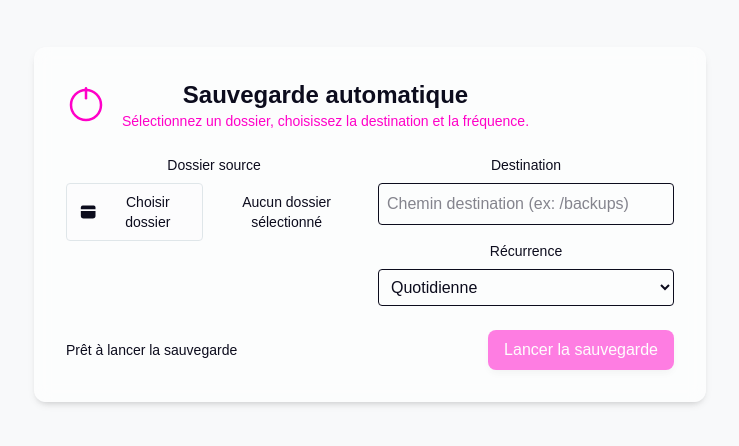
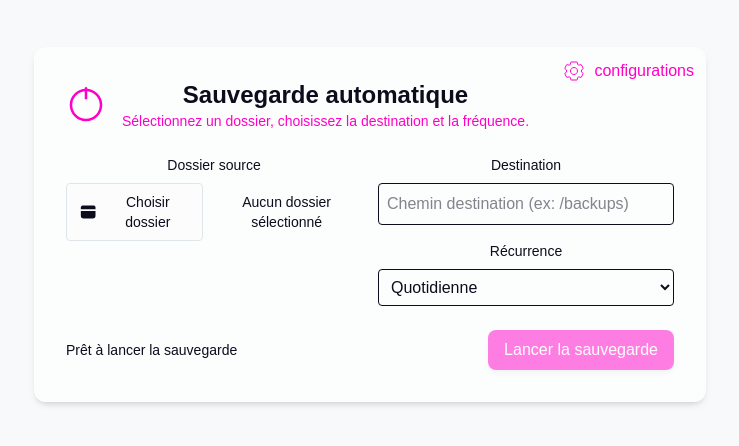
Before and after one commit to camara12-arth/scriptDeSauvegardeAuto, a React (Vite) app in the folder save_app/front-end/: page / in a window 1280 px wide. Shown: the part 208-654 px from the top of the page, without its empty margins (270-1009 px from the left). Built offline with nearby package versions, Linux system fonts and the light colour scheme.

Commit message:
creation des types et hooks pour separer la logique et faciliter la maintenanbilitee

```diff
--- a/save_app/front-end/src/components/sauvegarde.tsx
+++ b/save_app/front-end/src/components/sauvegarde.tsx
@@ -1,58 +1,36 @@
-import { useState } from "react";
-import axios from "axios";
+
+import useSauvegarde from "../hooks/useSauvegarde";
 
 export default function Sauvegarde() {
-  const [sourceFiles, setSourceFiles] = useState<FileList | null>(null);
-  const [destination, setDestination] = useState("");
-  const [recurrence, setRecurrence] = useState("daily");
-  const [isLoading, setIsLoading] = useState(false);
 
-  const handleSourceChange = (e: React.ChangeEvent<HTMLInputElement>) => {
-    if (e.target.files) {
-      setSourceFiles(e.target.files);
-    }
-  };
-
-  const getFolderName = () => {
-    if (!sourceFiles || sourceFiles.length === 0) return "";
-    // webkitRelativePath usually contains the directory at index 0
-    const p = (sourceFiles[0] as any).webkitRelativePath as string | undefined;
-    if (p) return p.split("/")[0];
-    return sourceFiles[0].name;
-  };
-
-  const filePreview = () => {
-    if (!sourceFiles) return [] as string[];
-    return Array.from(sourceFiles).slice(0, 6).map((f) => f.name);
-  };
-
-  const handleSubmit = async () => {
-    if (!sourceFiles) {
-      alert("Veuillez sélectionner un dossier source.");
-      return;
-    }
-
-    const sourcePath = getFolderName();
-    setIsLoading(true);
-    try {
-      const res = await axios.post("http://localhost:5000/backup", {
-        source: sourcePath,
-        destination,
-        recurrence,
-      });
-
-      alert(`Sauvegarde créée: ${res.data.path}`);
-    } catch (error) {
-      console.error("Erreur lors de la sauvegarde:", error);
-      alert("Une erreur est survenue lors de la création de la sauvegarde.");
-    } finally {
-      setIsLoading(false);
-    }
-  };
+  const {
+    sourceFiles,
+    destination,
+    recurrence,
+    isLoading,
+    handleSourceChange,
+    getFolderName,
+    filePreview,
+    handleConfig,
+    handleSubmit,
+    setDestination,
+    setRecurrence,
+  } = useSauvegarde();
 
   return (
     <div className="flex items-center justify-center min-h-screen bg-background text-foreground p-6">
-      <div className="w-full max-w-2xl bg-card/60 backdrop-blur rounded-xl shadow-lg p-8">
+      <div className="relative w-full max-w-2xl bg-card/60 backdrop-blur rounded-xl shadow-lg p-8">
+              <button className="absolute top-3 right-3 flex items-center gap-2 text-primary cursor-pointer hover:text-primary/80 transition" onClick={handleConfig}>
+        <svg
+          xmlns="http://www.w3.org/2000/svg" fill="none" viewBox="0 0 24 24" stroke="currentColor" className="w-6 h-6"
+        >
+          <path
+           d="M12 8.5C10.07 8.5 8.5 10.07 8.5 12C8.5 13.93 10.07 15.5 12 15.5C13.93 15.5 15.5 13.93 15.5 12C15.5 10.07 13.93 8.5 12 8.5ZM19.43 12.98C19.47 12.66 19.5 12.34 19.5 12C19.5 11.66 19.47 11.34 19.43 11.02L21.05 9.76C21.21 9.63 21.26 9.39 21.17 9.19L19.37 5.81C19.27 5.61 19.05 5.52 18.84 5.58L16.86 6.18C16.45 5.86 16.01 5.59 15.53 5.37L15.25 3.32C15.22 3.14 15.08 3 14.9 3H9.1C8.92 3 8.78 3.14 8.75 3.32L8.47 5.37C7.99 5.59 7.55 5.87 7.14 6.18L5.16 5.58C4.95 5.52 4.73 5.61 4.63 5.81L2.83 9.19C2.74 9.39 2.79 9.63 2.95 9.76L4.57 11.02C4.53 11.34 4.5 11.66 4.5 12C4.5 12.34 4.53 12.66 4.57 12.98L2.95 14.24C2.79 14.37 2.74 14.61 2.83 14.81L4.63 18.19C4.73 18.39 4.95 18.48 5.16 18.42L7.14 17.82C7.55 18.14 7.99 18.41 8.47 18.63L8.75 20.68C8.78 20.86 8.92 21 9.1 21H14.9C15.08 21 15.22 20.86 15.25 20.68L15.53 18.63C16.01 18.41 16.45 18.13 16.86 17.82L18.84 18.42C19.05 18.48 19.27 18.39 19.37 18.19L21.17 14.81C21.26 14.61 21.21 14.37 21.05 14.24L19.43 12.98Z"
+          />
+        </svg>
+        configurations
+      </button>
+          {/* header de l'app (tu pourra creer le composant Header) */}
         <div className="flex items-center gap-4 mb-6">
           <svg width="40" height="40" viewBox="0 0 24 24" fill="none" className="text-primary">
             <path d="M12 2v6" stroke="currentColor" strokeWidth="1.5" strokeLinecap="round" strokeLinejoin="round" />
@@ -63,7 +41,10 @@ export default function Sauvegarde() {
             <p className="text-sm text-primary">Sélectionnez un dossier, choisissez la destination et la fréquence.</p>
           </div>
         </div>
-
+        {/* choix du dossier source et de la destination de sauvegarde (tu pourras creer un composant pour InputField pour cette parti puis passer les diffrentes handle... en callback)*/}
+        {/* puis creer un composant Config qui vas nous permettre de recuperer les config de sauvegarde par exemple la recurrence, le chemin du dossier source et dest puis la date de la derniere sauvegarde */}
+        {/* j'ai creer un type pour t'aider exe: const [configs,setconfigs]= useState<ConfigType>() */}
+        {/* tu pourras recuperer les configs grace a axios.get(http://localhost:5000/backup) dans un useEffect avec un tableau de dependance vide exe:[] */}
         <div className="grid grid-cols-1 md:grid-cols-2 gap-4 mb-4">
           <div>
             <label className="block text-sm mb-2">Dossier source</label>
--- /dev/null
+++ b/save_app/front-end/src/hooks/useSauvegarde.tsx
@@ -0,0 +1,68 @@
+import axios from "axios";
+import { useState } from "react";
+
+export default function useSauvegarde() {
+ const [sourceFiles, setSourceFiles] = useState<FileList | null>(null);
+  const [destination, setDestination] = useState("");
+  const [recurrence, setRecurrence] = useState("daily");
+  const [isLoading, setIsLoading] = useState(false);
+
+  const handleSourceChange = (e: React.ChangeEvent<HTMLInputElement>) => {
+    if (e.target.files) {
+      setSourceFiles(e.target.files);
+    }
+  };
+
+  const getFolderName = () => {
+    if (!sourceFiles || sourceFiles.length === 0) return "";
+    // webkitRelativePath usually contains the directory at index 0
+    const p = (sourceFiles[0] as any).webkitRelativePath as string | undefined;
+    if (p) return p.split("/")[0];
+    return sourceFiles[0].name;
+  };
+
+  const filePreview = () => {
+    if (!sourceFiles) return [] as string[];
+    return Array.from(sourceFiles).slice(0, 6).map((f) => f.name);
+  };
+  const handleConfig = () => {
+    alert("Fonctionnalité de configuration à venir !");
+  };
+
+  const handleSubmit = async () => {
+    if (!sourceFiles) {
+      alert("Veuillez sélectionner un dossier source.");
+      return;
+    }
+
+    const sourcePath = getFolderName();
+    setIsLoading(true);
+    try {
+      const res = await axios.post("http://localhost:5000/backup", {
+        source: sourcePath,
+        destination,
+        recurrence,
+      });
+
+      alert(`Sauvegarde créée: ${res.data.path}`);
+    } catch (error) {
+      console.error("Erreur lors de la sauvegarde:", error);
+      alert("Une erreur est survenue lors de la création de la sauvegarde.");
+    } finally {
+      setIsLoading(false);
+    }
+  };
+  return {
+    sourceFiles,
+    destination,
+    recurrence,
+    isLoading,
+    handleSourceChange,
+    getFolderName,
+    filePreview,
+    handleConfig,
+    handleSubmit,
+    setDestination,
+    setRecurrence,
+  };
+}
--- /dev/null
+++ b/save_app/front-end/src/types/index.ts
@@ -0,0 +1,6 @@
+export type ConfigType = {
+  source: string;
+  destination: string;
+    recurrence: string;
+    lastBackup: string;
+};
```
